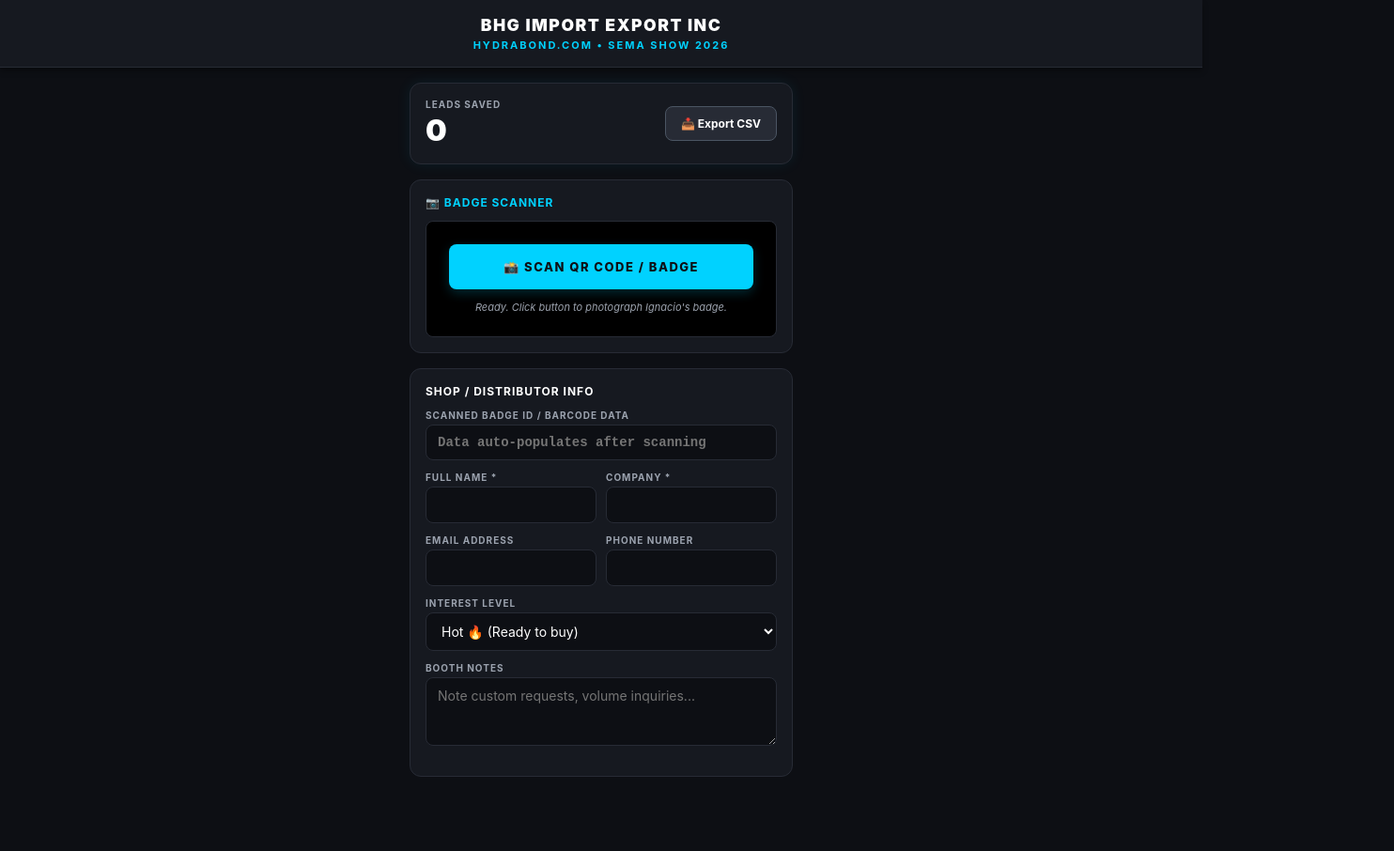
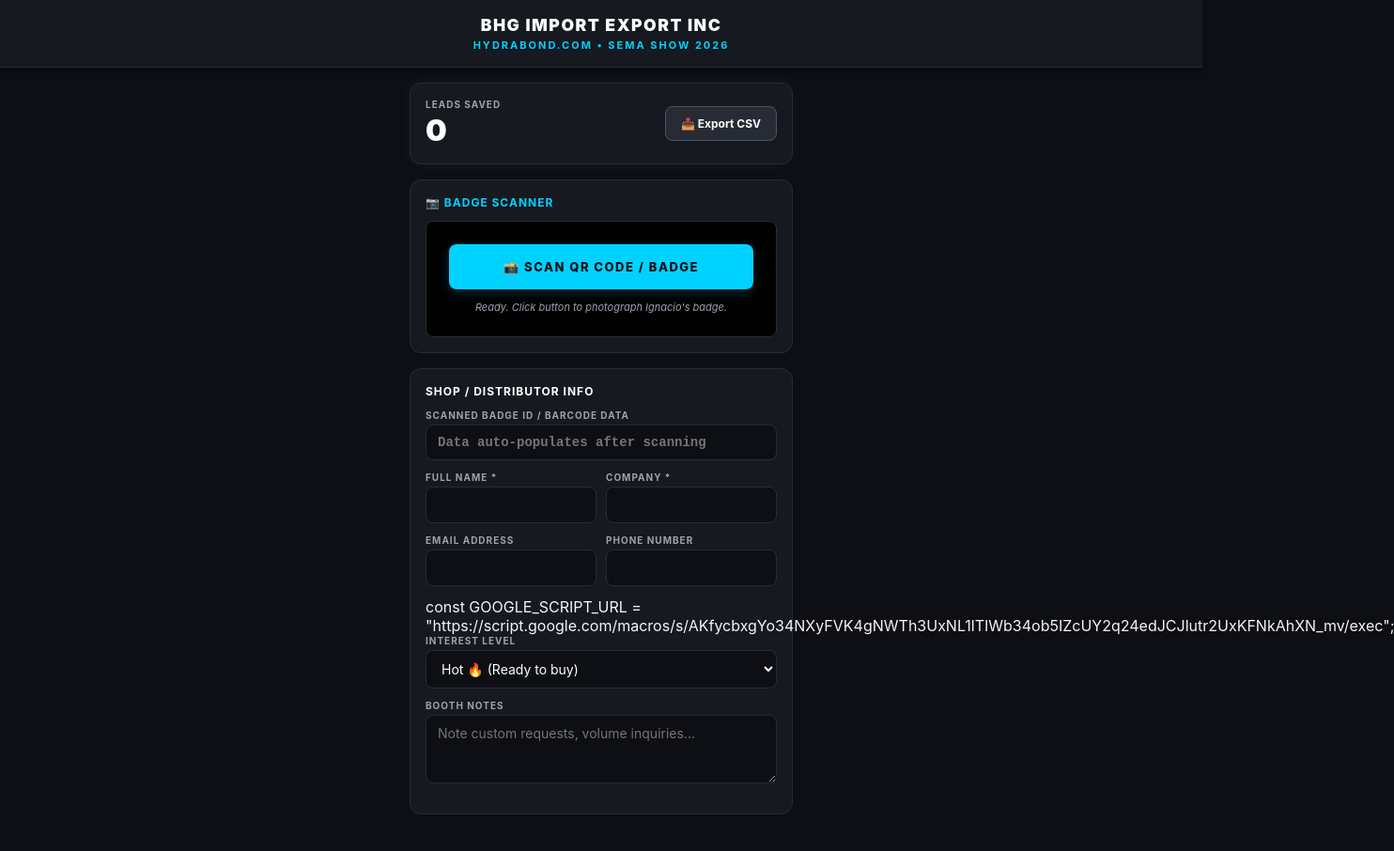
Before and after one commit to iem009/semaShow2026, a plain HTML site: page index.html in a window 1280 px wide. Shown: the whole page at 94% size, 1484 px wide, since content can reach past the window. Drawn offline with Linux system fonts and the light colour scheme.

Commit message:
Update index.html

```diff
--- a/index.html
+++ b/index.html
@@ -314,7 +314,7 @@
                     <input type="tel" id="formPhone">
                 </div>
             </div>
-
+const GOOGLE_SCRIPT_URL = "https://script.google.com/macros/s/AKfycbxgYo34NXyFVK4gNWTh3UxNL1lTIWb34ob5IZcUY2q24edJCJlutr2UxKFNkAhXN_mv/exec";
             <div class="form-group">
                 <label>Interest Level</label>
                 <select id="formInterest">
```
